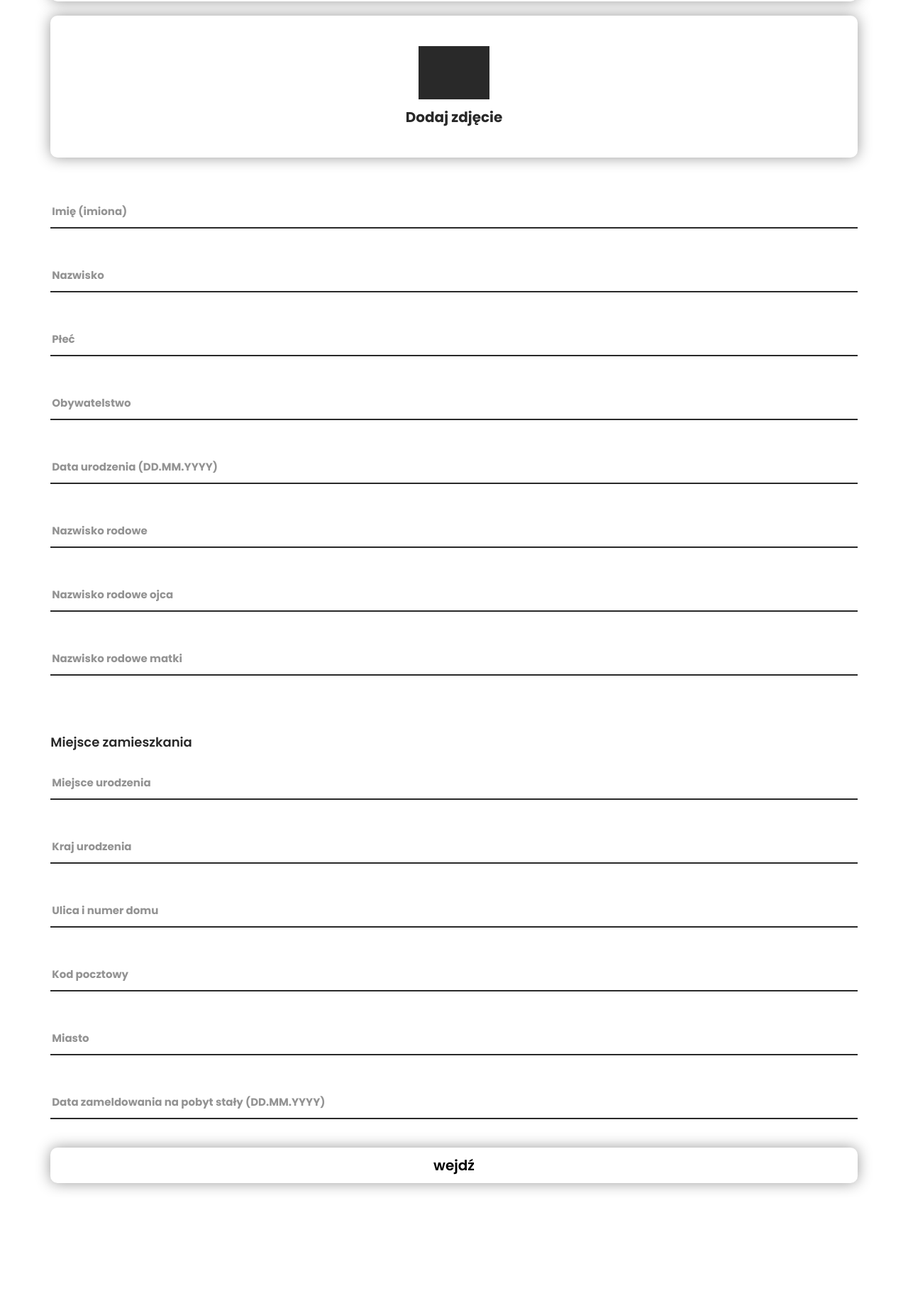
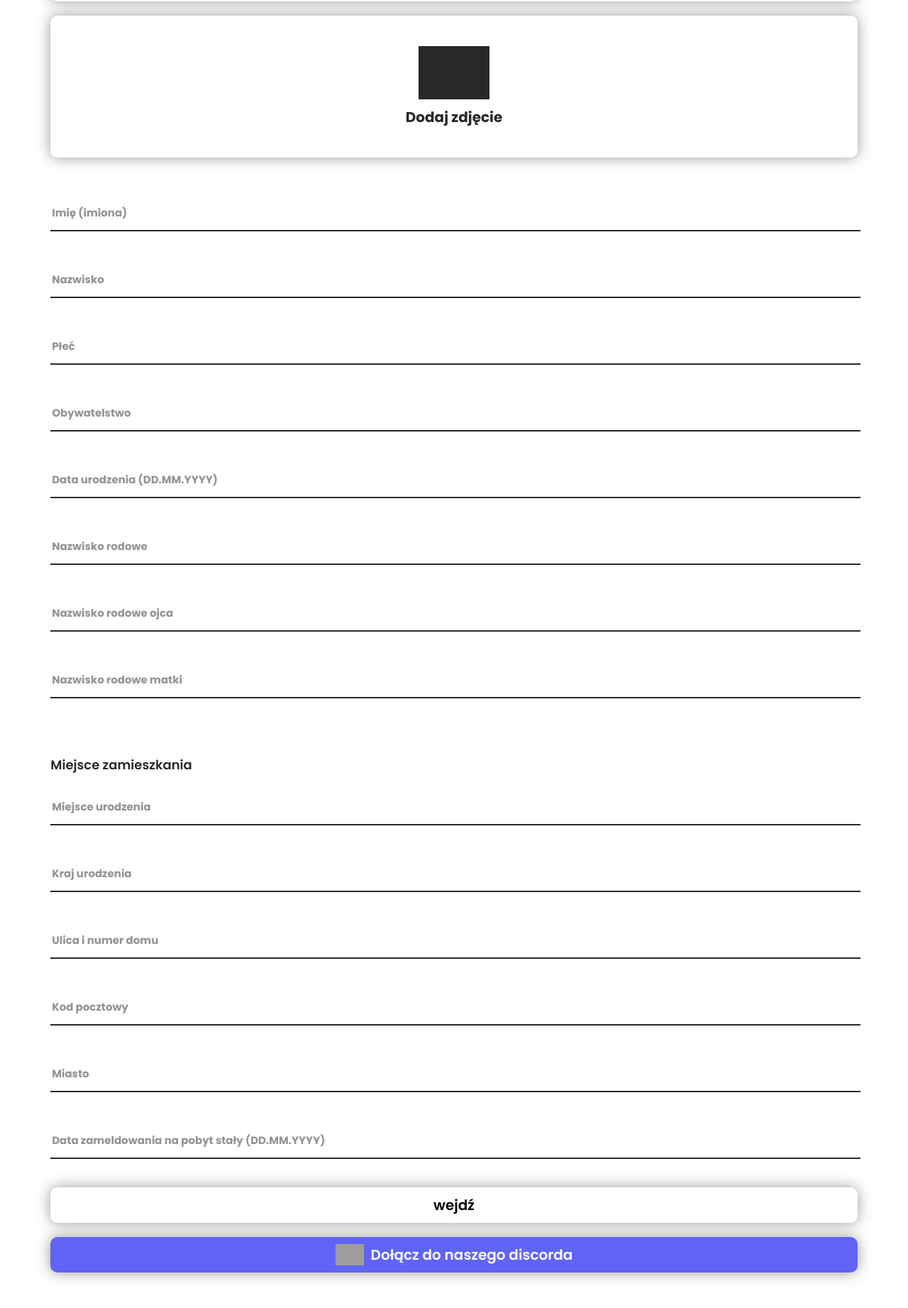
Before and after one commit to PapryczkQ12/gen, a plain HTML site: page index.html in a window 1280 px wide. Shown: the part 389-2232 px from the top of the page at 71% size. Before the commit the page ends 2076 px from the top, so only its background shows below. Drawn offline with Linux system fonts and the light colour scheme; grey boxes are pictures that could not be loaded.

Commit message:
Update index.html

```diff
--- a/index.html
+++ b/index.html
@@ -1,14 +1,25 @@
+<!DOCTYPE html>
+<html lang="pl">
 <head>
+    <meta charset="UTF-8">
+    <meta name="viewport" content="width=device-width, initial-scale=1.0, maximum-scale=1.0, user-scalable=no">
+    <meta name="theme-color" content="#FFFFFF">
+    <meta name="apple-mobile-web-app-capable" content="yes">
+    <meta name="format-detection" content="telephone=no">
+    <title>mObywatel 2.0</title>
+    <link rel="stylesheet" href="assets/id.css">
+    <link rel="stylesheet" href="assets/bar.css">
     <link rel="stylesheet" href="assets/index.css">
-    <link rel="icon" type="image/x-icon" href="https://play-lh.googleusercontent.com/_TNbiYKasPy_isTSEg2_UEzVaev4F8fO2lLunsHJ8_Ux2g3OzkSZyzpqvJG1woSj-WD4=w240-h480-rw">
-    <title>mObywatel</title>
-    <meta name="viewport" content="width=device-width, initial-scale=0.8, user-scalable=no">
+    <link rel="icon" type="image/x-icon" href="https://i.imgur.com/gC8DDHD.png">
+    <link rel="apple-touch-icon" href="https://i.imgur.com/gC8DDHD.png">
+    <link rel="shortcut icon" href="https://i.imgur.com/gC8DDHD.png">
 </head>
 <body>
+    <!-- Zawartość index.html -->
     <img src="https://play-lh.googleusercontent.com/_TNbiYKasPy_isTSEg2_UEzVaev4F8fO2lLunsHJ8_Ux2g3OzkSZyzpqvJG1woSj-WD4" class="logo">
     <p class="logo_text">mObywatel 2.0</p>
 
-    <p class="warning">Pamiętaj strona ta służy do generowania kolejcjonerskich dowodów, używanie wygenerowanego dowodu jest nielegalne.</p>
+    <p class="warning">Pamiętaj strona ta służy do generowania kolekcjonerskich dowodów, używanie wygenerowanego dowodu jest nielegalne.</p>
 
     <div class="guide_holder">
         <div class="top_holder">
@@ -20,13 +31,13 @@
             <ul>
                 <li>Upewnij się, że używasz przeglądarki Safari</li>
                 <li>Uzupełnij dane i kliknij wejdź</li>
-                <li>Naciśji udostępnij -> Do Ekranu głównego</li>
+                <li>Naciśnij udostępnij -> Do Ekranu głównego</li>
             </ul>
             <span style="font-size: 17px; font-weight: 500;">Dla systemu Android:</span>
             <ul>
-                <li>Upewnij się, że używasz przeglądarki google lub chrome</li>
+                <li>Upewnij się, że używasz przeglądarki Google lub Chrome</li>
                 <li>Uzupełnij dane i kliknij wejdź</li>
-                <li>Naciśji 3 kropki -> Dodaj do ekranu głównego</li>
+                <li>Naciśnij 3 kropki -> Dodaj do ekranu głównego</li>
             </ul>
         </div>
     </div>
@@ -42,49 +53,49 @@
     </div>
 
     <div class="input_holder">
-        <input type="text" id="name" class="input" placeholder="">
+        <input type="text" id="input_name" class="input" placeholder="">
         <span class="placeholder">Imię (imiona)</span>
         <p class="error">To pole jest wymagane</p>
     </div>
 
     <div class="input_holder">
-        <input type="text" id="surname" class="input" placeholder="">
+        <input type="text" id="input_surname" class="input" placeholder="">
         <span class="placeholder">Nazwisko</span>
         <p class="error">To pole jest wymagane</p>
     </div>
 
     <div class="input_holder">
-        <input type="text" id="sex" class="input" placeholder="">
+        <input type="text" id="input_sex" class="input" placeholder="">
         <span class="placeholder">Płeć</span>
         <p class="error">To pole jest wymagane</p>
     </div>
 
     <div class="input_holder">
-        <input type="text" id="nationality" class="input" placeholder="">
+        <input type="text" id="input_nationality" class="input" placeholder="">
         <span class="placeholder">Obywatelstwo</span>
         <p class="error">To pole jest wymagane</p>
     </div>
 
     <div class="input_holder">
-        <input type="text" id="birthday" class="input" placeholder="">
+        <input type="text" id="input_birthday" class="input" placeholder="">
         <span class="placeholder">Data urodzenia (DD.MM.YYYY)</span>
         <p class="error">To pole jest wymagane</p>
     </div>
 
     <div class="input_holder">
-        <input type="text" id="familyName" class="input" placeholder="">
+        <input type="text" id="input_familyName" class="input" placeholder="">
         <span class="placeholder">Nazwisko rodowe</span>
         <p class="error">To pole jest wymagane</p>
     </div>
 
     <div class="input_holder">
-        <input type="text" id="fathersFamilyName" class="input" placeholder="">
+        <input type="text" id="input_fathersFamilyName" class="input" placeholder="">
         <span class="placeholder">Nazwisko rodowe ojca</span>
         <p class="error">To pole jest wymagane</p>
     </div>
 
     <div class="input_holder">
-        <input type="text" id="mothersFamilyName" class="input" placeholder="">
+        <input type="text" id="input_mothersFamilyName" class="input" placeholder="">
         <span class="placeholder">Nazwisko rodowe matki</span>
         <p class="error">To pole jest wymagane</p>
     </div>
@@ -92,42 +103,49 @@
     <p class="subtext">Miejsce zamieszkania</p>
 
     <div class="input_holder">
-        <input type="text" id="birthPlace" class="input" placeholder="">
+        <input type="text" id="input_birthPlace" class="input" placeholder="">
         <span class="placeholder">Miejsce urodzenia</span>
         <p class="error">To pole jest wymagane</p>
     </div>
 
     <div class="input_holder">
-        <input type="text" id="countryOfBirth" class="input" placeholder="">
+        <input type="text" id="input_countryOfBirth" class="input" placeholder="">
         <span class="placeholder">Kraj urodzenia</span>
         <p class="error">To pole jest wymagane</p>
     </div>
 
     <div class="input_holder">
-        <input type="text" id="adress1" class="input" placeholder="">
+        <input type="text" id="input_adress1" class="input" placeholder="">
         <span class="placeholder">Ulica i numer domu</span>
         <p class="error">To pole jest wymagane</p>
     </div>
 
     <div class="input_holder">
-        <input type="text" id="adress2" class="input" placeholder="">
+        <input type="text" id="input_adress2" class="input" placeholder="">
         <span class="placeholder">Kod pocztowy</span>
         <p class="error">To pole jest wymagane</p>
     </div>
 
     <div class="input_holder">
-        <input type="text" id="city" class="input" placeholder="">
+        <input type="text" id="input_city" class="input" placeholder="">
         <span class="placeholder">Miasto</span>
         <p class="error">To pole jest wymagane</p>
     </div>
 
     <div class="input_holder">
-        <input type="text" id="checkInDate" class="input" placeholder="">
+        <input type="text" id="input_checkInDate" class="input" placeholder="">
         <span class="placeholder">Data zameldowania na pobyt stały (DD.MM.YYYY)</span>
         <p class="error">To pole jest wymagane</p>
     </div>
 
-    <a class="go">wejdź</a>
+    <a class="go" onclick="validateAndRedirect()">wejdź</a>    <div class="discord" onclick="window.open('https://discord.gg/EDg7A8sWqm')">
+        <div class="inner_grid">
+            <img class="discord_image" src="https://i.imgur.com/eie0S0W.png">
+            <p class="discord_text">Dołącz do naszego discorda</p>
+        </div>
+    </div>
 
     <script src="assets/index.js"></script>
+    <script src="assets/manifest.js"></script>
 </body>
+</html>
```
